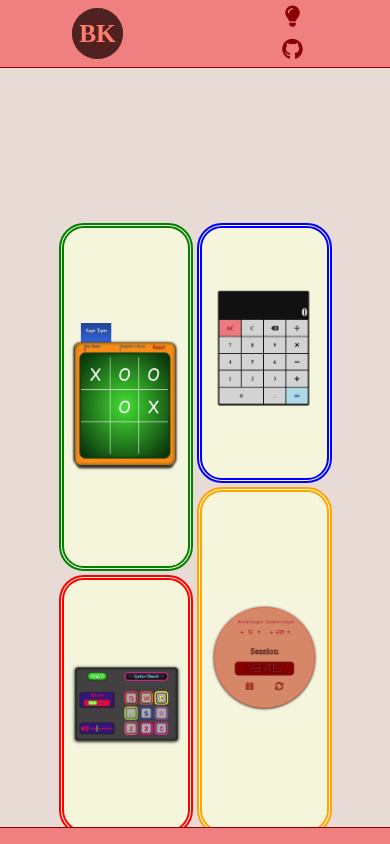
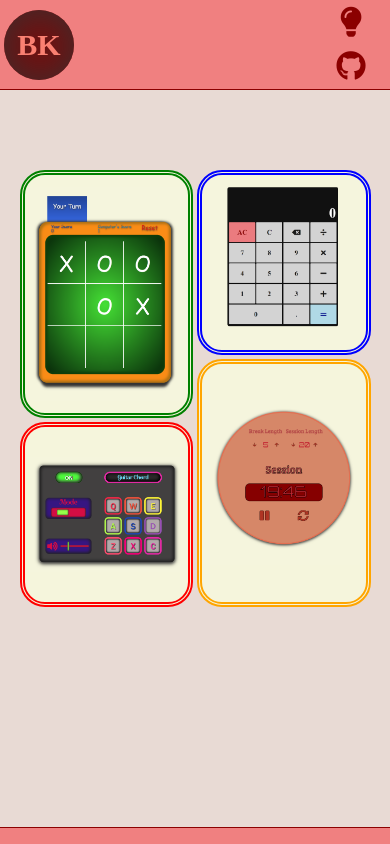
Before and after one commit to billkondo/My_Site, a React app: page / in a window 390 px wide. Built offline with nearby package versions, Linux system fonts and the light colour scheme; a web font is replaced by a local one.

Commit message:
Improved Responsiveness

```diff
--- /dev/null
+++ b/src/components/Modal.js
@@ -0,0 +1,5 @@
+import React from 'react';
+
+class Modal extends React.Component {
+
+}
--- a/src/styles/components/_Body.scss
+++ b/src/styles/components/_Body.scss
@@ -1,9 +1,7 @@
 #body {
-  min-height: 80vh;
   display: grid;
   grid-template-rows: 1fr;
   grid-template-columns: 1fr 3fr 1fr;
-  align-items: center;
   justify-items: center;
   background-color: #e8dad4;
 }
@@ -11,4 +9,5 @@
 .contain-site {
   grid-column: 2/3;
   z-index: 1;
+  margin-top: 7vh;
 }
--- a/src/styles/components/_Description.scss
+++ b/src/styles/components/_Description.scss
@@ -39,7 +39,9 @@
     color: white;
     height: 30px;
     padding: 5px;
-    margin: 10px;
+    margin-left: 15px;
+    margin-right: 15px;
+    margin-bottom: 10px;
   }
 
   .tags {
@@ -47,3 +49,49 @@
     align-self: center;
   }
 }
+
+@media (max-width: 1500px) {
+  .description {
+    .title {
+      font-size: 50px;
+      letter-spacing: 4px;
+    }
+
+    .explanation {
+      font-size: 30px;
+    }
+
+    .tag {
+      font-size: 13px;
+      color: white;
+      height: 20px;
+      padding: 5px;
+      margin-left: 10px;
+      margin-right: 10px;
+      margin-bottom: 15px;
+    }
+  }
+}
+
+@media (max-width: 800px) {
+  .description {
+    .title {
+      font-size: 30px;
+      letter-spacing: 4px;
+    }
+
+    .explanation {
+      font-size: 25px;
+    }
+
+    .tag {
+      font-size: 10px;
+      color: white;
+      height: 20px;
+      padding: 5px;
+      margin-left: 5px;
+      margin-right: 5px;
+      margin-bottom: 3px;
+    }
+  }
+}
--- a/src/styles/components/_Header.scss
+++ b/src/styles/components/_Header.scss
@@ -8,7 +8,6 @@
   grid-template-columns: 1fr 1fr;
 
   border-bottom: 0.2vh solid darkred;
-}
 
   #logo {
     box-sizing: border-box;
@@ -99,3 +98,59 @@
       top: 0.2em;
     }
   }
+}
+
+@media (max-width: 1500px) {
+  #header {
+    #logo {
+      margin-right: 15vw;
+    }
+    #github-link, #theme-button {
+      margin-left: 15vw;
+    }
+  }
+}
+
+@media (max-width: 800px) {
+  #header {
+    #logo {
+      margin-right: 30vw;
+    }
+    #github-link, #theme-button {
+      margin-left: 30vw;
+    }
+  }
+}
+
+@media (max-height: 1000px) {
+  #header {
+    height: 90px;
+
+    #logo {
+      height: 70px;
+      width: 70px;
+      border-radius: 70px;
+
+      font-size: 30px;
+
+      font-family: cursive;
+      padding-top: 20px;
+    }
+
+    #github-link {
+      font-size: 30px;
+
+      .card {
+        font-size: 15px;
+      }
+    }
+
+    #theme-button {
+      font-size: 30px;
+
+      .card {
+        font-size: 15px;
+      }
+    }
+  }
+}
--- a/src/styles/components/_Projects.scss
+++ b/src/styles/components/_Projects.scss
@@ -2,10 +2,8 @@
   box-sizing: border-box;
 
   grid-column: 2/3;
-  height: 70vh;
-  width: 40vw;
-
-  margin-top: 8vh;
+  height: 1000px;
+  width: 45vw;
 
   display: grid;
 
@@ -13,9 +11,19 @@
   grid-template-columns: repeat(8, 1fr);
 
   grid-gap: 1vw;
+  margin-top: 2vh;
+}
 
-  @media (max-width: 1200px) {
-    height: 700px;
-    width: 70vw;
+@media (max-width: 1500px) {
+  #projects {
+    width: 60vw;
+    height: 750px;
   }
 }
+
+@media (max-width: 800px) {
+  #projects {
+    width: 90vw;
+    height: 500px;
+  }
+}
```
Lines whose indentation alone changed are shown as unchanged.
